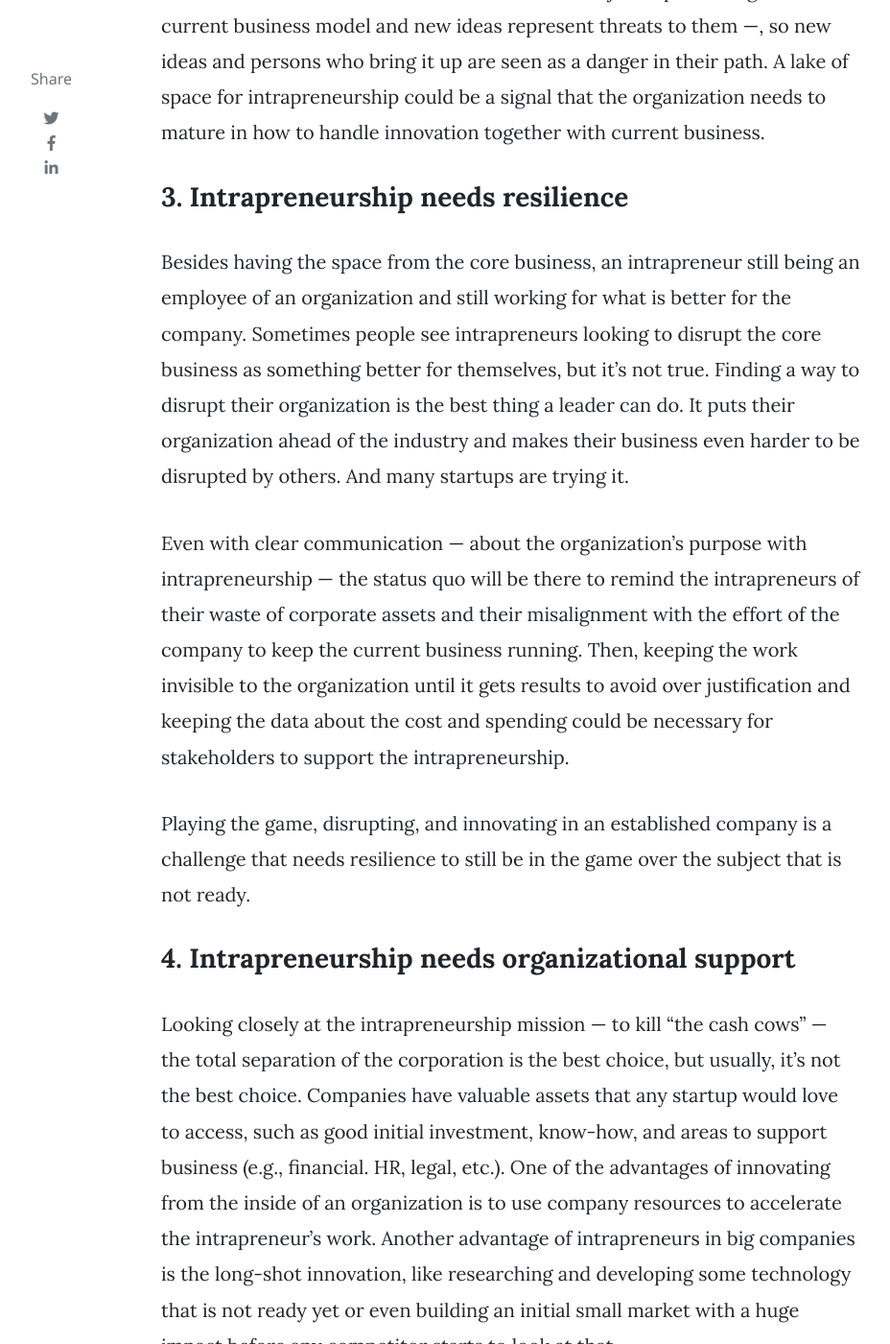
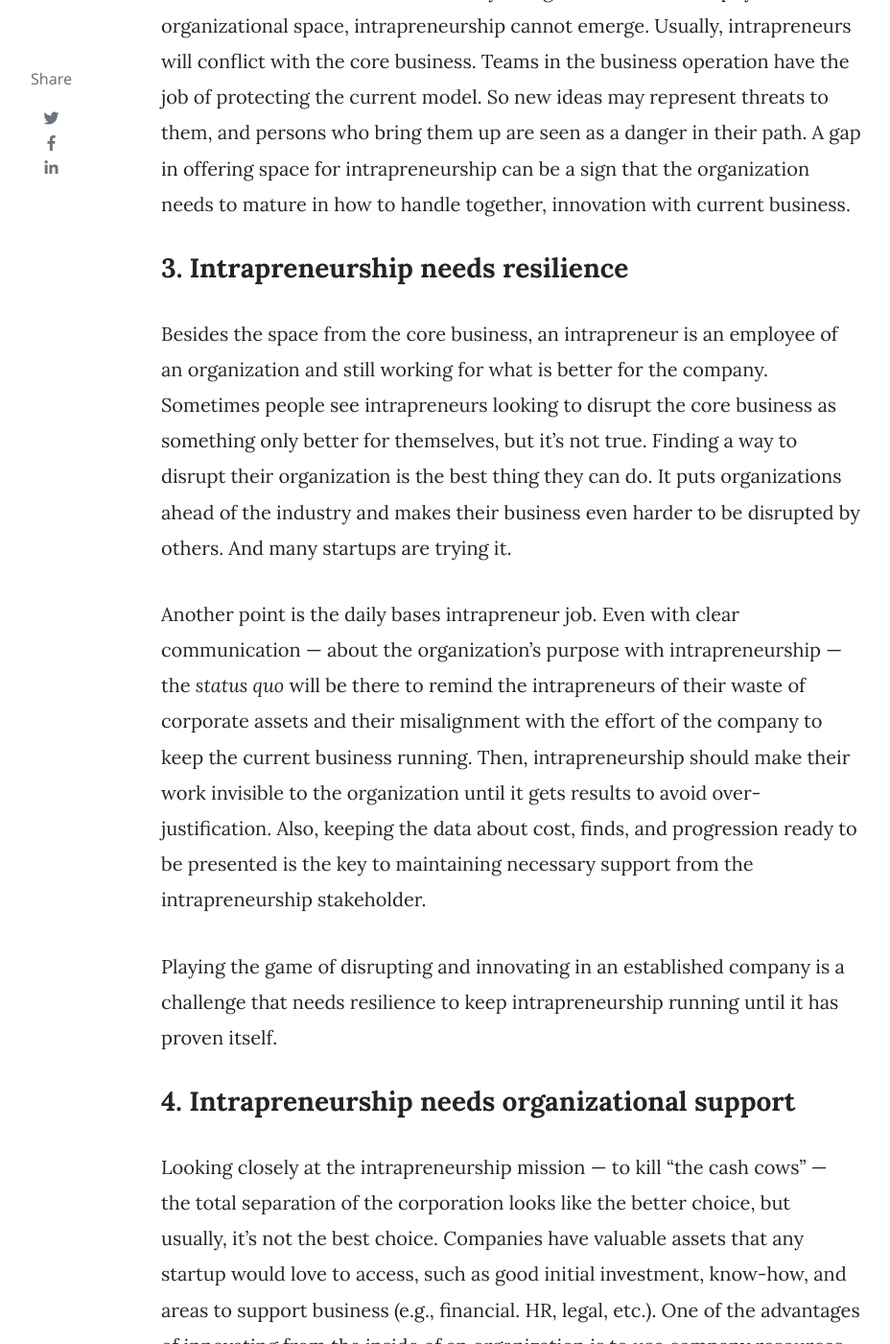
Before and after one commit to TheIntrapreneur/theintrapreneur.github.io, a Jekyll site: the page built from _posts/2022-12-13-discovering-the-intrapreneurship.md, in a window 1280 px wide and 1400 px high, scrolled down 2850 px. Shown: the whole window at 96% size, without its empty margins (202-1130 px from the left). Built offline with Jekyll 4.4.1, drawn with Linux system fonts in a browser that asks for light colours; nearby versions of some CDN libraries; comment, search, counter and statistics services are not loaded; some of the changed text lies outside the part shown.

Commit message:
Revew the post

```diff
--- a/_posts/2022-12-13-discovering-the-intrapreneurship.md
+++ b/_posts/2022-12-13-discovering-the-intrapreneurship.md
@@ -16,11 +16,11 @@ Intrapreneurship is not a common topic discussed by people during their speech a
 **TL;DR**
 *The term intrapreneurship was used by Steve Jobs to explain the work of the Macintosh team. The 4 characteristics of intrapreneurship are the need for intrapreneurs, space, resilience, and organizational support. Innovation inside an organization needs intrapreneurship which is not the same as entrepreneurship.*
 
-First of all, we need to recognize that there are no absolutes about the topic. Some people understand the intrapreneurs as “inside entrepreneurs”, and others believe it’s a different Art with its challenges and ways to approach it.
+First of all, we need to recognize that there are no absolutes about the topic. Some people understand the intrapreneurs as “the inside entrepreneurs”, others believe it’s a different Art with its challenges and ways to approach it.
 
-Both should be right because when the discussion about intrapreneurs started intrapreneurship topic was connected with the job to seek for people with the entrepreneurial characteristic that would do it from the inside of organizations. However — over time — it showed other challenges that an entrepreneur never had or will have run their own business, such as a startup founder never imagining having the volume of resources available for a new business on day one and the challenge of managing it since the day one, or how to use this resource without being corrupted by the old practices of the organization and get slower to make things happening.
+Both should be right because when the discussion about intrapreneurs started intrapreneurship topic was connected with the job of seeking people with entrepreneurial characteristics that would like to do it inside of organizations. However — over time — it showed other challenges that an entrepreneur never had or will have when running their own business, such as a startup founder never imagining having the volume of resources available for a new business on day #1 and the challenge of managing it in an earlier stage. Another concern that should be addressed is how to use company resources without being corrupted by the old practices of the organization and getting slower to make things happen.
 
-So, let’s discover the characteristics of intrapreneurship.
+So, let’s discover more about those challenges and characteristics of intrapreneurship.
 
 ## 4 Characteristics of Intrapreneurship
 
@@ -37,28 +37,28 @@ So, there is no intrapreneurship without intrapreneurs. Since there, the term ha
 
 ### 2. Intrapreneurship needs space
 
-Intrapreneurship is the innovation that happens inside an organization, frequently in big companies. But an established company has a *modus operandi* to protect the core business that does not align with the innovation and freedom needed to run a business that may disrupt the core of the current business. To kill “the cash cows” the intrapreneurship needs space — in some cases — it is an R\&D organization apart from the core corporation, a subsidiary in a different building, or a spin-off, the most radical option.
+Intrapreneurship is the innovation that happens inside an organization, frequently in big companies. But an established company has a *modus operandi* to protect the core business that does not align with the innovation and freedom needed to create new values that may disrupt the current business. To kill “the cash cows” the intrapreneurship needs space — in some cases — it is an R&D organization apart from the core corporation, a subsidiary in a different building, or a spin-off — the most radical option.
 
-There are *pros and cons* to any of these structures, but this space is necessary to change the *modus operandi,*  then intrapreneurs can challenge and disrupt the core business, and be rewarded by doing that. Without this physical and organizational space, intrapreneurship cannot emerge. Usually, intrapreneurs will conflict with the core business — that has the job of protecting the current business model and new ideas represent threats to them —, so new ideas and persons who bring it up are seen as a danger in their path. A lake of space for intrapreneurship could be a signal that the organization needs to mature in how to handle innovation together with current business.
+There are *pros and cons* to any of these structures, but this space is necessary to change the *modus operandi,*  then intrapreneurs can challenge and disrupt the core business and be rewarded by doing that. Without this physical and organizational space, intrapreneurship cannot emerge. Usually, intrapreneurs will conflict with the core business. Teams in the business operation have the job of protecting the current model. So new ideas may represent threats to them, and persons who bring them up are seen as a danger in their path. A gap in offering space for intrapreneurship can be a sign that the organization needs to mature in how to handle together, innovation with current business.
 
 ### 3. Intrapreneurship needs resilience
 
-Besides having the space from the core business, an intrapreneur still being an employee of an organization and still working for what is better for the company. Sometimes people see intrapreneurs looking to disrupt the core business as something better for themselves, but it's not true. Finding a way to disrupt their organization is the best thing a leader can do. It puts their organization ahead of the industry and makes their business even harder to be disrupted by others. And many startups are trying it.
+Besides the space from the core business, an intrapreneur is an employee of an organization and still working for what is better for the company. Sometimes people see intrapreneurs looking to disrupt the core business as something only better for themselves, but it's not true. Finding a way to disrupt their organization is the best thing they can do. It puts organizations ahead of the industry and makes their business even harder to be disrupted by others. And many startups are trying it.
 
-Even with clear communication — about the organization's purpose with intrapreneurship — the status quo will be there to remind the intrapreneurs of their waste of corporate assets and their misalignment with the effort of the company to keep the current business running. Then, keeping the work invisible to the organization until it gets results to avoid over justification and keeping the data about the cost and spending could be necessary for stakeholders to support the intrapreneurship.
+Another point is the daily bases intrapreneur job. Even with clear communication — about the organization's purpose with intrapreneurship — the *status quo* will be there to remind the intrapreneurs of their waste of corporate assets and their misalignment with the effort of the company to keep the current business running. Then, intrapreneurship should make their work invisible to the organization until it gets results to avoid over-justification. Also, keeping the data about cost, finds, and progression ready to be presented is the key to maintaining necessary support from the intrapreneurship stakeholder.
 
-Playing the game, disrupting, and innovating in an established company is a challenge that needs resilience to still be in the game over the subject that is not ready.
+Playing the game of disrupting and innovating in an established company is a challenge that needs resilience to keep intrapreneurship running until it has proven itself.
 
 ### 4. Intrapreneurship needs organizational support
 
-Looking closely at the intrapreneurship mission — to kill “the cash cows” — the total separation of the corporation is the best choice, but usually, it’s not the best choice. Companies have valuable assets that any startup would love to access, such as good initial investment, know-how, and areas to support business (e.g., financial. HR, legal, etc.). One of the advantages of innovating from the inside of an organization is to use company resources to accelerate the intrapreneur's work. Another advantage of intrapreneurs in big companies is the long-shot innovation, like researching and developing some technology that is not ready yet or even building an initial small market with a huge impact before any competitor starts to look at that.
+Looking closely at the intrapreneurship mission — to kill “the cash cows” — the total separation of the corporation looks like the better choice, but usually, it’s not the best choice. Companies have valuable assets that any startup would love to access, such as good initial investment, know-how, and areas to support business (e.g., financial. HR, legal, etc.). One of the advantages of innovating from the inside of an organization is to use company resources to accelerate the intrapreneur's work. Another advantage of intrapreneurs in big companies is the long-shot innovation, like researching and developing some technology that is not ready yet or even building an initial small market with a huge impact before any competitor starts to look at that.
 
-Organizational support mains the investment and resource availability, you should not expect people to approve intrapreneurs' jobs, or even understand the importance of that for the company. Few people accept the current business mission: to fund new business creation for the organization's growth. Having a close alignment with senior executives — C-level or board members — about the goals of intrapreneurship will help to have an agreement to get investment, resources, and support from other areas as soon as needed.
+But don't get that wrong, the organizational support mains the investment and resource availability. You should not expect people approving intrapreneurs' jobs or even understand the importance of that for the company. Few people accept an established business mission: to fund new business creation for the organization's growth. Having a close alignment with senior executives — C-level or board members — about the goals of intrapreneurship will help to have an agreement to get investment, resources, and support from other areas as soon as needed.
 
 ## Conclusion
 
-The beginning of intrapreneurship starts as a variant of entrepreneurship but with the evolution and maturity of organizations, this comparative no longer helps once there are many differences in the environment, challenges, and benefits of each other.
+Intrapreneurship started as a new form of entrepreneurship, but the comparison is no longer working since the evolution and maturity of organizations have shown us the differences in environment, challenges, and benefits of each one.
 
-However, the techniques, processes, and mindsets are helpful for both — intrapreneurs and entrepreneurs — they should adapt them to their reality and needs. As you can do with this post, take what you like and adapt as you need.
+However, the techniques, processes, and mindsets are helpful for both intrapreneurs and entrepreneurs. They should adapt those elements to their reality and needs. As you can do with this post, take what you want and adjust as you need.
 
 Thanks for reading it.
```
